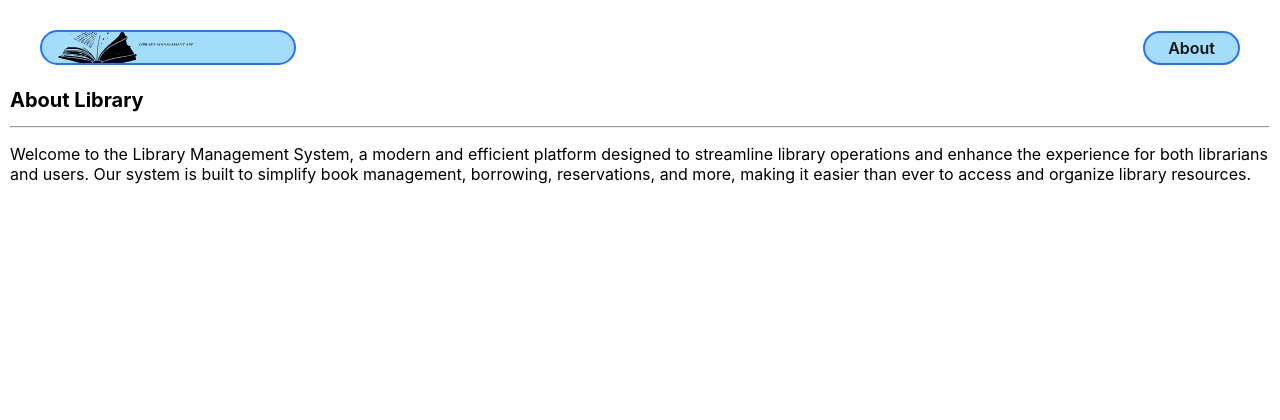
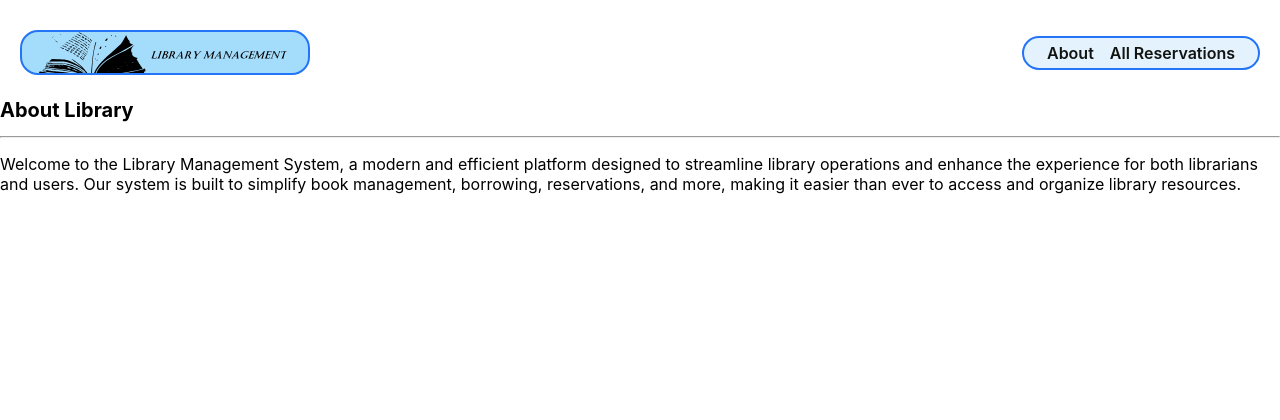
Before and after one commit to MohammedYasser-98/library-management-app, a Django app: page /about/ in a window 1280 px wide. Shown: the top 420 px of the page. Before the commit the page ends 184 px from the top, so only its background shows below. Run offline with Django 5.2, Linux system fonts and the light colour scheme.

Commit message:
Working on Index

```diff
--- a/main_app/static/css/base.css
+++ b/main_app/static/css/base.css
@@ -1,17 +1,17 @@
-/* static/css/base.css */
+static/css/base.css
 
 html {
     box-sizing: border-box;
 }
 
-/* The Universal Selector */
+
 *,
 *::before,
 *::after {
     box-sizing: inherit;
 }
 
-/* Reset font size to 62.5% of the user preference */
+
 :root {
     font-size: 62.5%;
 }
@@ -45,35 +45,37 @@
     --card-border-radius: 6px;
 }
 
-/* Header styling */
+
 header {
     width: 100%;
-    background: var(--nav-bg-ff); /* rgba(104, 197, 248, .9) */
+    background: var(--nav-bg-ff);
     border-bottom: var(--borders);
     display: flex;
-    justify-content: space-between; /* Space out logo and nav */
-    align-items: center; /* Vertically center items */
-    padding: 10px 20px; /* Add padding for spacing */
+    justify-content: space-between;
+    align-items: center;
+    padding: 10px 20px;
 }
 
-/* Logo container styling */
+
 .header-logo-container {
     display: flex;
-    align-items: center; /* Vertically center the logo */
-    overflow: hidden; /* Prevent overflow */
+    align-items: center;
+    overflow: hidden;
     margin: auto;
     padding: 10px 20px 0;
     max-width: 500px;
 }
 
-/* Logo image styling */
+
 .header-logo-container img {
-    width: 150px; /* Adjust as needed */
-    height: auto; /* Maintain aspect ratio */
-    max-width: 100%; /* Ensure it doesn't overflow */
+    width: 300px;
+    height: auto;
+    max-width: 100%;
+    margin-bottom: 20px;
+    margin-top: 20px;
 }
 
-/* Navbar styling */
+
 nav {
     margin: 10px;
 }
@@ -103,18 +105,18 @@
     color: var(--link-hover-color);
 }
 
-/* Main content styling */
+
 main {
     width: 100%;
     padding: 0 10px;
 }
 
-/* Headings */
+
 h2 {
     font-size: var(--font-xl);
 }
 
-/* Buttons */
+
 .btn {
     font-size: var(--font-l);
     padding: 8px 16px;
@@ -153,7 +155,7 @@
     border-color: var(--danger);
 }
 
-/* Page header styling */
+
 .page-header {
     display: flex;
     align-items: center;
@@ -174,12 +176,12 @@
     margin-left: 20px;
 }
 
-/* Page content styling */
+
 .page-content {
     font-size: var(--font-reg);
 }
 
-/* Media queries for responsive design */
+
 @media only screen and (min-width: 768px) {
     header {
         position: sticky;
@@ -200,7 +202,7 @@
         padding: 0 15px;
     }
 
-    /* Visual fix to help align logo */
+
     .header-logo-container {
         padding-top: 3px;
     }
@@ -268,7 +270,7 @@
     }
 
     .header-logo-container {
-        /* Visual fix to help align logo */
+
         padding-top: 6px;
         width: 256px;
         height: 35px;
@@ -289,7 +291,7 @@
     }
 }
 
-/* Responsive design for smaller screens */
+
 @media (max-width: 768px) {
     header {
         flex-direction: column;
--- a/main_app/templates/base.html
+++ b/main_app/templates/base.html
@@ -12,7 +12,36 @@
     {% endblock %}
   </head>
   <body>
-    <header>
+  <!--------------------------------------------------------------------------------------------------->
+
+  <header>
+    <div class="header-logo-container">
+        <a href="/">
+          <img src="{% static 'images/open-book-header-1.svg' %}" alt="The Book Logo" />
+        </a>
+      </div>
+
+  <nav class="navbar" style="background-color: #e3f2fd;">
+    <div class="container-fluid">
+
+      <div class="collapse navbar-collapse" id="navbarSupportedContent">
+        <ul>
+          <li class="nav-item">
+            <a class="nav-link active" aria-current="page" href="/about">About</a>
+          </li>
+          <li class="nav-item">
+            <a class="nav-link active" aria-current="page" href="/reservations ">All Reservations </a>
+          </li>
+
+        </ul>
+      </div>
+    </div>
+  </nav>
+
+
+</header>
+  <!--------------------------------------------------------------------------------------------------->
+    <!-- <header>
       <div class="header-logo-container">
         <a href="/">
           <img src="{% static 'images/open-book-header.svg' %}" alt="The Book Logo" />
@@ -23,7 +52,7 @@
           <li><a href="/about">About</a></li>
         </ul>
       </nav>
-    </header>
+    </header> -->
     <main>
      {% block content %}
      {% endblock %}
--- a/main_app/urls.py
+++ b/main_app/urls.py
@@ -4,4 +4,5 @@
 urlpatterns = [
     path('', views.home, name='home'),
     path('about/', views.about, name='about'),
+    path('reservations/', views.reservation_index, name='reservation-index'),
 ]
--- a/main_app/views.py
+++ b/main_app/views.py
@@ -1,5 +1,19 @@
 from django.shortcuts import render
 from django.http import HttpResponse
+
+class Reservation:
+    def __init__(self, borrow_date, due_date):
+        self.borrow_date = borrow_date
+        self.due_date = due_date
+
+
+reservation = [
+    Reservation('Jan', 'Mar'),
+    Reservation('Feb', 'April'),
+    Reservation('DEC', 'Mar'),
+    Reservation('Nov', 'Dec'),
+]
+
 
 
 def home(request):
@@ -9,3 +23,7 @@
 def about(request):
 
     return render(request, 'about.html')
+
+def reservation_index(request):
+    # Render the cats/index.html template with the cats data
+    return render(request, 'reservations/index.html')
```
Also changed, not shown: main_app/templates/reservations/index.html (added, +53 -0 lines), main_app/static/images/open-book-header-1.svg (added), main_app/static/images/open-book-header.svg (deleted).
